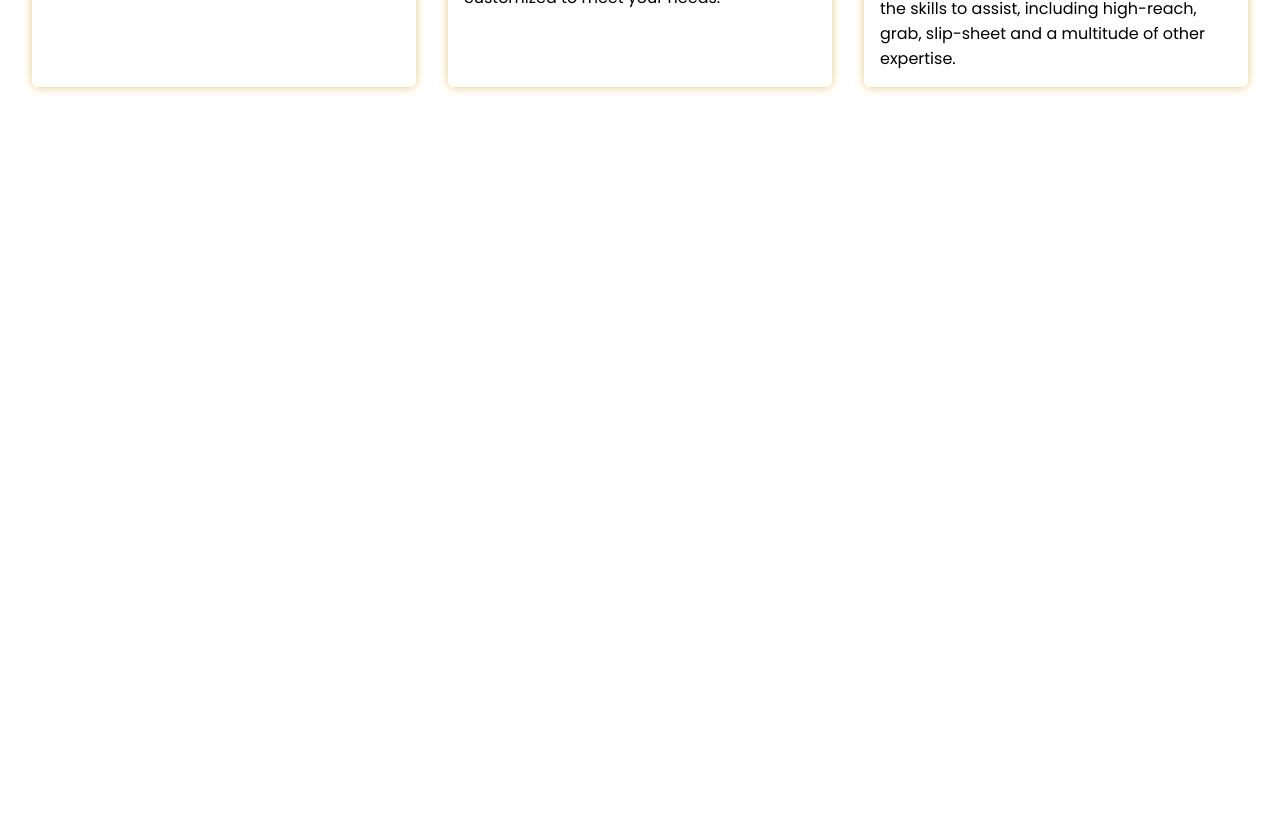
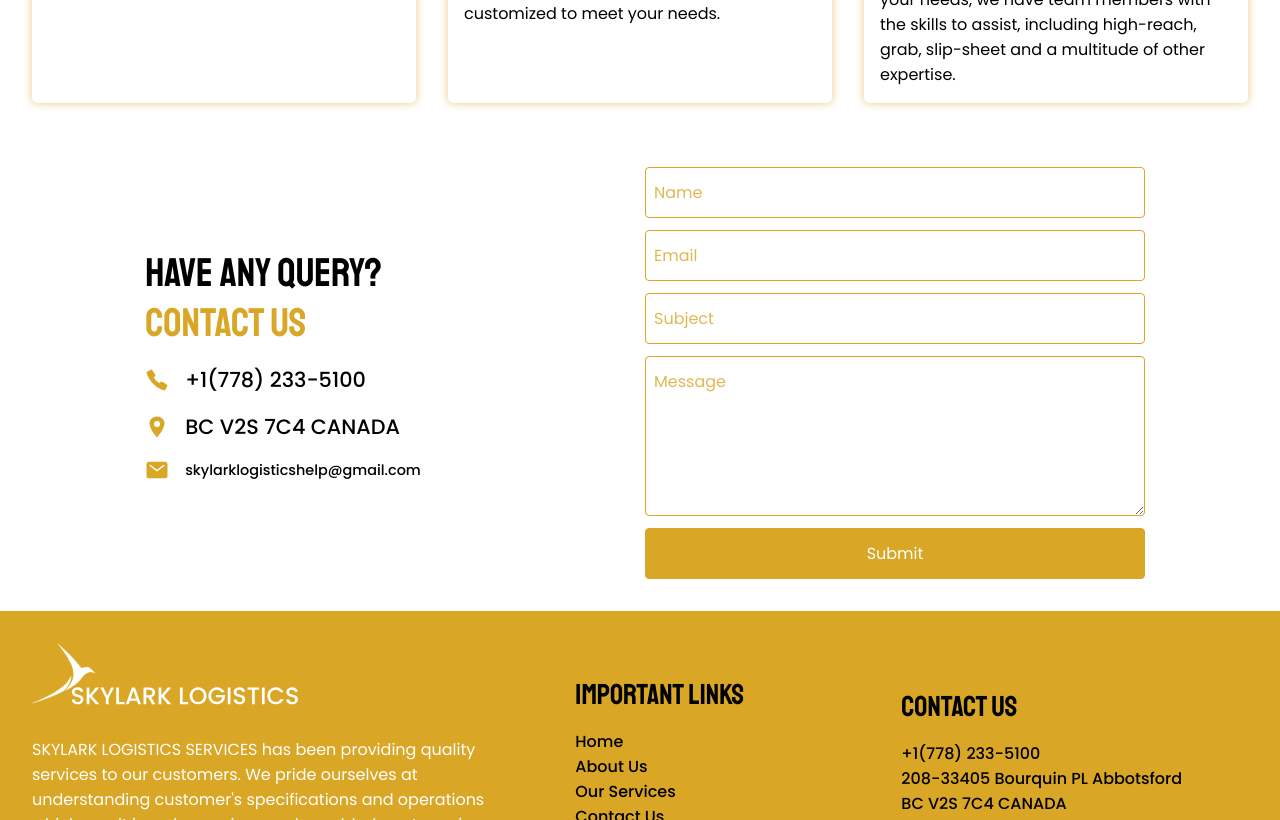
Before and after one commit to ArmaanSwan/skylark-logistics, a React (Create React App) app: page / in a window 1280 px wide. Shown: the part 1980-2800 px from the top of the page. Before the commit the page ends 2099 px from the top, so only its background shows below. Built offline with nearby package versions, Linux system fonts and the light colour scheme.

Commit message:
Basic Version Completed

```diff
--- a/src/App.js
+++ b/src/App.js
@@ -4,6 +4,8 @@ import HeroSection from "./components/HeroSection/HeroSection";
 import AboutUsCardsSection from "./components/AboutUsCardsSection/AboutUsCardsSection";
 import HelpingOthersSection from "./components/HelpingOthersSection/HelpingOthersSection";
 import ServicesSection from "./components/ServicesSection/ServicesSection";
+import ContactUsSection from "./components/ContactUsSection/ContactUsSection";
+import Footer from "./components/Footer/Footer";
 
 function App() {
     return (
@@ -14,6 +16,8 @@ function App() {
             <AboutUsCardsSection />
             <HelpingOthersSection />
             <ServicesSection />
+            <ContactUsSection />
+            <Footer />
         </main>
     );
 }
--- a/src/components/AboutUsCardsSection/AboutUsCardsSection.scss
+++ b/src/components/AboutUsCardsSection/AboutUsCardsSection.scss
@@ -5,5 +5,5 @@
     grid-template-columns: repeat(auto-fit, minmax(272px, 1fr));
     justify-content: center;
     gap: 2rem;
-    padding: 0 2rem 2rem 2rem;
+    padding: 1rem 2rem 2rem 2rem;
 }
--- /dev/null
+++ b/src/components/ContactUsSection/ContactUsSection.js
@@ -0,0 +1,62 @@
+import "./ContactUsSection.scss";
+
+import { IoCallSharp, IoLocationSharp, IoMail } from "react-icons/io5";
+
+const ContactUsSection = () => {
+    return (
+        <section className="contact-us-section" id="contact-us">
+            <div className="text">
+                <h1>
+                    Have Any Query? <br />{" "}
+                    <span className="text-primary">Contact Us</span>
+                </h1>
+
+                <div className="contact-card">
+                    <IoCallSharp className="icon icon-primary" />
+                    +1(778) 233-5100
+                </div>
+                <div className="contact-card">
+                    <IoLocationSharp className="icon icon-primary" />
+                    BC V2S 7C4 CANADA
+                </div>
+                <div className="contact-card">
+                    <IoMail className="icon icon-primary" />
+                    <span className="contact-card-email">
+                        skylarklogisticshelp@gmail.com
+                    </span>
+                </div>
+            </div>
+            <form className="contact-us-form">
+                <input
+                    type="text"
+                    name="name"
+                    id="name"
+                    placeholder="Name"
+                    autoComplete="off"
+                    required
+                />
+                <input
+                    type="email"
+                    name="email"
+                    id="email"
+                    placeholder="Email"
+                    required
+                />
+                <input
+                    type="text"
+                    name="subject"
+                    id="subject"
+                    placeholder="Subject"
+                    autoComplete="off"
+                    required
+                />
+                <textarea name="message" id="message" placeholder="Message" />
+                <button type="submit" className="btn-primary">
+                    Submit
+                </button>
+            </form>
+        </section>
+    );
+};
+
+export default ContactUsSection;
--- /dev/null
+++ b/src/components/ContactUsSection/ContactUsSection.scss
@@ -0,0 +1,53 @@
+@import "../../variables.scss";
+
+.contact-us-section {
+    display: grid;
+    grid-template-columns: repeat(12, 1fr);
+    gap: 0.5rem;
+    padding: 2rem;
+    align-items: center;
+    justify-items: center;
+
+    .text {
+        grid-row: 1;
+        grid-column: 1 / 13;
+
+        .contact-card {
+            display: flex;
+            align-items: center;
+            gap: 1rem;
+            font-size: 1.1rem;
+            font-weight: 500;
+            margin: 1rem 0;
+
+            & .contact-card-email {
+                font-size: 0.9rem;
+            }
+        }
+    }
+
+    .contact-us-form {
+        grid-row: 2;
+        grid-column: 1 / 13;
+        min-width: 272px;
+        width: 100%;
+        max-width: 500px;
+    }
+}
+
+@media only screen and (min-width: $bp-md) {
+    .contact-us-section {
+        .text {
+            grid-row: 1;
+            grid-column: 1 / 6;
+
+            .contact-card {
+                font-size: 1.3rem;
+            }
+        }
+        .contact-us-form {
+            grid-row: 1;
+            grid-column: 6 / 13;
+        }
+    }
+}
--- /dev/null
+++ b/src/components/Footer/Footer.js
@@ -0,0 +1,58 @@
+import "./Footer.scss";
+
+import { ReactComponent as WhiteLogo } from "../../assets/Logo-white.svg";
+
+const Footer = () => {
+    return (
+        <footer className="footer">
+            <div className="text-1">
+                <WhiteLogo />
+                <p className="sub-text">
+                    SKYLARK LOGISTICS SERVICES has been providing quality
+                    services to our customers. We pride ourselves at
+                    understanding customer's specifications and operations which
+                    result in us becoming a value added paetener in your
+                    warehouse operations.
+                </p>
+            </div>
+            <div className="text-2">
+                <h2>Important Links</h2>
+                <ul className="links">
+                    <li>
+                        <a href="#home" className="link">
+                            Home
+                        </a>
+                    </li>
+                    <li>
+                        <a href="#about-us" className="link">
+                            About Us
+                        </a>
+                    </li>
+                    <li>
+                        <a href="#our-services" className="link">
+                            Our Services
+                        </a>
+                    </li>
+                    <li>
+                        <a href="#contact-us" className="link">
+                            Contact Us
+                        </a>
+                    </li>
+                </ul>
+            </div>
+            <div className="text-3">
+                <h2>Contact Us</h2>
+                <ul className="address">
+                    <li>+1(778) 233-5100</li>
+                    <li>208-33405 Bourquin PL Abbotsford</li>
+                    <li>BC V2S 7C4 CANADA</li>
+                </ul>
+            </div>
+            <div className="copyright-bar">
+                Copyright 2021 - Skylark Logistics
+            </div>
+        </footer>
+    );
+};
+
+export default Footer;
--- /dev/null
+++ b/src/components/Footer/Footer.scss
@@ -0,0 +1,76 @@
+@import "../../variables.scss";
+
+.footer {
+    display: grid;
+    gap: 1.5rem;
+    grid-template-columns: repeat(12, 1fr);
+    background-color: $clr-primary;
+    padding-top: 2rem;
+    align-items: center;
+
+    .sub-text {
+        margin-top: 1rem;
+    }
+
+    .text-1 {
+        grid-row: 1;
+        grid-column: 1 / 13;
+        padding: 0 2rem;
+        color: #ffffff;
+    }
+    .text-2 {
+        grid-row: 2;
+        grid-column: 1 / 13;
+        padding: 0 2rem;
+
+        & .links {
+            margin-top: 1rem;
+            list-style-type: none;
+
+            & .link {
+                &:hover {
+                    color: #ffffff;
+                }
+            }
+        }
+    }
+    .text-3 {
+        grid-row: 3;
+        grid-column: 1 / 13;
+        padding: 0 2rem;
+        font-weight: 500;
+
+        .address {
+            margin-top: 1rem;
+            list-style-type: none;
+        }
+    }
+
+    .copyright-bar {
+        grid-row: 4;
+        grid-column: 1 / 13;
+        height: 35px;
+        display: flex;
+        justify-content: center;
+        align-items: center;
+        color: #ffffff;
+        background-color: $clr-primary-dark;
+    }
+}
+
+@media only screen and (min-width: $bp-lg) {
+    .footer {
+        .text-1 {
+            grid-row: 1;
+            grid-column: 1 / 6;
+        }
+        .text-2 {
+            grid-row: 1;
+            grid-column: 6 / 9;
+        }
+        .text-3 {
+            grid-row: 1;
+            grid-column: 9 / 13;
+        }
+    }
+}
--- a/src/components/HeroSection/HeroSection.js
+++ b/src/components/HeroSection/HeroSection.js
@@ -5,7 +5,7 @@ import { IoArrowForwardSharp, IoCallSharp } from "react-icons/io5";
 
 const HeroSection = () => {
     return (
-        <section className="hero-section">
+        <section className="hero-section" id="home">
             <div className="text">
                 <h1 className="title">
                     Logistics Services <br /> Across
--- a/src/index.scss
+++ b/src/index.scss
@@ -13,6 +13,7 @@
 
 html {
     scroll-behavior: smooth;
+    scroll-padding-top: 6.5rem;
 }
 
 body {
@@ -161,3 +162,7 @@ textarea {
         box-shadow: $box-shadow;
     }
 }
+
+textarea {
+    min-height: 10rem;
+}
```
Also changed, not shown: src/assets/Logo-white.svg (renamed from src/assets/Skylark Logistics Logo - Texted.svg).
